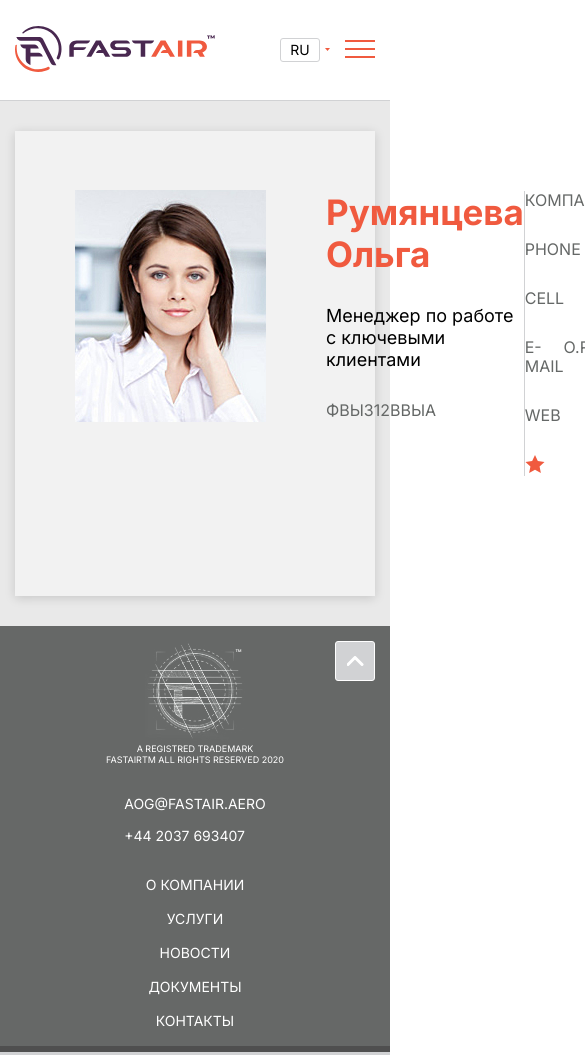
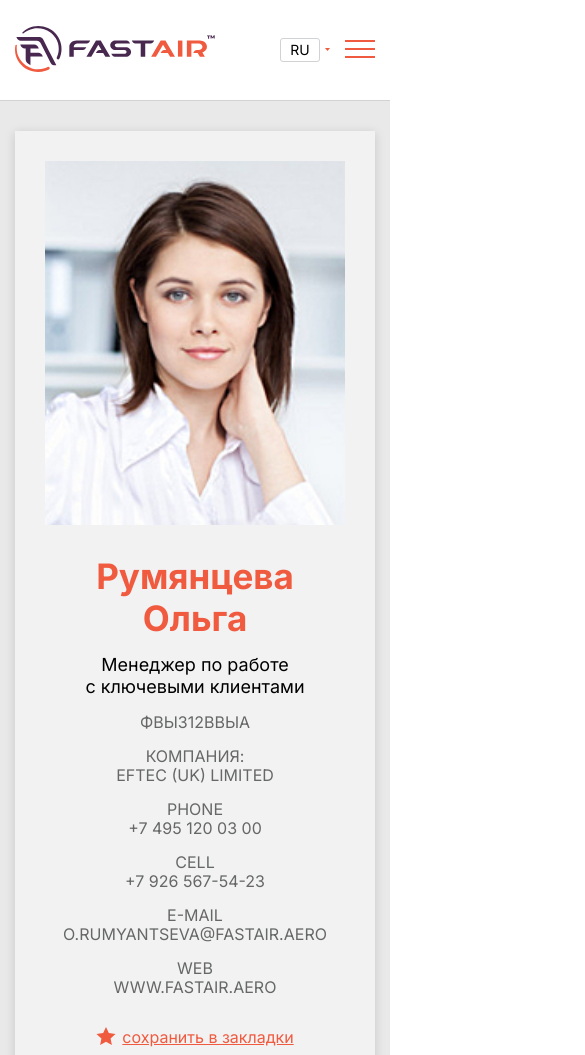
Before and after one commit to karamax1975/FastAir, a website: page src/businessCard.html in a window 390 px wide. Shown: the top 1055 px of the page, 585 px wide, since content can reach past the window. Drawn offline with nearby package versions, Linux system fonts and the light colour scheme; files that its build step writes are made by us from their sources.

Commit message:
Fix business-card

```diff
--- a/src/scss/index.scss
+++ b/src/scss/index.scss
@@ -3352,27 +3352,50 @@ p {
   padding: 60px;
   padding-bottom: 120px;
   box-shadow: 0px 2px 10px rgba(0, 0, 0, 0.15);
+  @media screen and (max-width: 900px) {
+    width: 100%;
+    flex-direction: column;
+    padding: 30px;
+  }
 }
 .businessCard .businessCard__person {
   width: 679px;
   display: flex;
   justify-content: space-between;
+  @media screen and (max-width: 900px) {
+    display: block;
+    width: auto;
+    width: 100%;
+  }
+
 }
 .businessCard .businessCard__person .person_img {
   width: 190;
   height: 230px;
-  background: silver;
   display: flex;
   align-items: center;
   justify-content: center;
+  @media screen and (max-width: 900px) {
+    width: auto;
+    height: auto;
+  }
 }
 .businessCard .businessCard__person .person_img img {
   object-fit: cover;
+  @media screen and (max-width: 900px) {
+    width: 100%;
+  }
 }
 .businessCard .businessCard__person .person__text {
   flex: 1;
   padding-left: 60px;
   border-right: 1px solid #D1D2D4;
+  @media screen and (max-width: 900px) {
+    text-align: center;
+    padding-left: 0;
+    border-right: none;
+    margin-top: 30px;
+  }
 }
 .businessCard .businessCard__person .person__text h1 {
   font-weight: 800;
@@ -3386,6 +3409,9 @@ p {
   font-size: 18px;
   line-height: 22px;
   color: var(--black);
+  @media screen and (max-width: 900px) {
+    margin: 15px 0;
+  }
 }
 .businessCard .businessCard__person .person__text .person__text-id {
   color: var(--gray-dark);
@@ -3393,13 +3419,25 @@ p {
   font-weight: 400;
   line-height: 19px;
   color: var(--gray-dark);
+  @media screen and (max-width: 900px) {
+    margin-bottom: 15px;
+  }
+
 }
 .businessCard .businessCard__info {
   width: 460px;
+  @media screen and (max-width: 900px) {
+    width: 100%;
+  }
 }
 .businessCard .businessCard__info .info-row {
   display: flex;
   margin-bottom: 30px;
+  @media screen and (max-width: 900px) {
+    display: block;
+    text-align: center;
+    margin-bottom: 15px;
+  }
 }
 .businessCard .businessCard__info .info-row:last-child {
   margin-bottom: 0;
@@ -3421,19 +3459,36 @@ p {
 }
 .businessCard .businessCard__info .info-row .info__data {
   flex: 2;
+  @media screen and (max-width: 900px) {
+    flex:0;
+  }
 }
 .businessCard .businessCard__info .info-row.bookmarks {
   align-items: center;
+  @media screen and (max-width: 900px) {
+    display: flex;
+    align-items: center;
+    justify-content: center;
+    margin-top: 30px;
+  }
 }
 .businessCard .businessCard__info .info-row.bookmarks .icon {
   flex: 1;
+  @media screen and (max-width: 900px) {
+    flex: 0;
+    margin-right: 6px;
+  }
 }
 .businessCard .businessCard__info .info-row.bookmarks p {
   text-transform: lowercase;
+  @media screen and (max-width: 900px) {
+    white-space: nowrap;
+  }
 }
 .businessCard .businessCard__info .info-row.bookmarks a {
   color: var(--orange);
   text-decoration: underline;
+
 }
 .mobileImg{
   @media screen and (max-width: 900px) {
```
